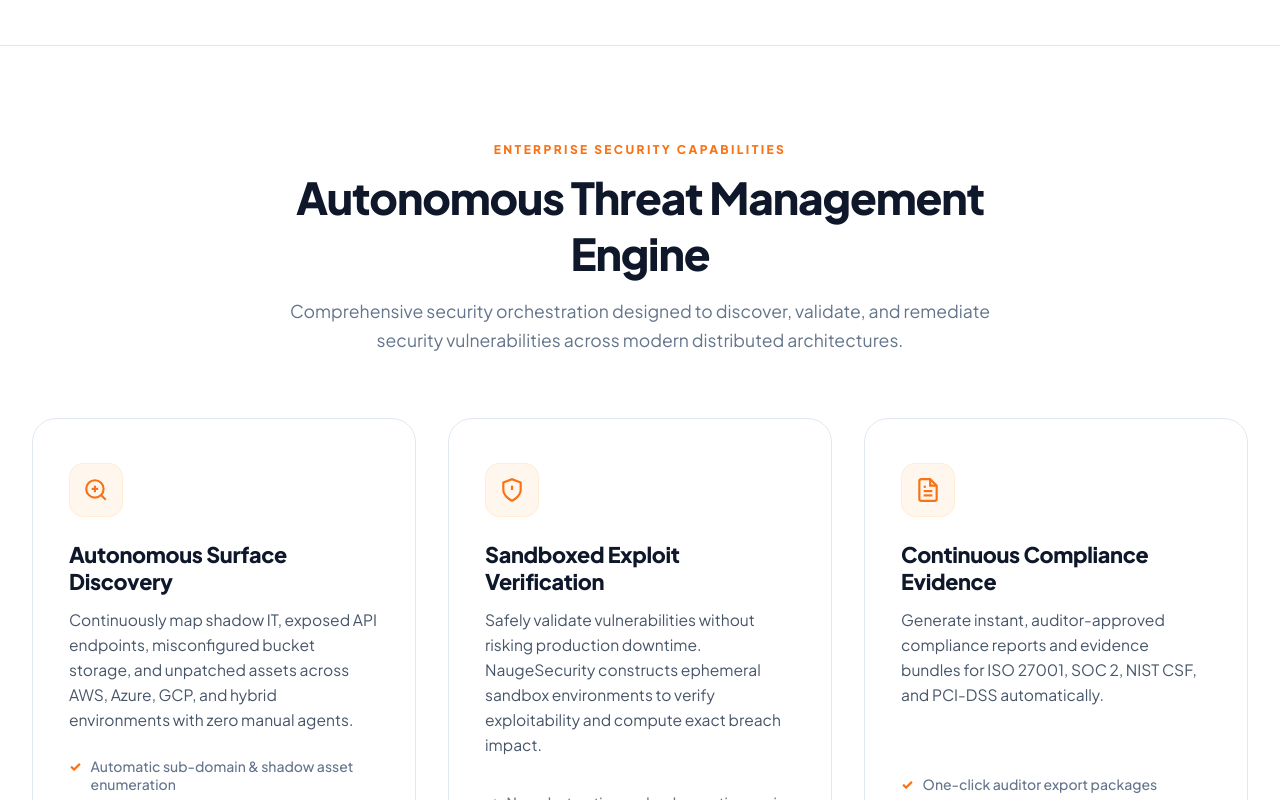
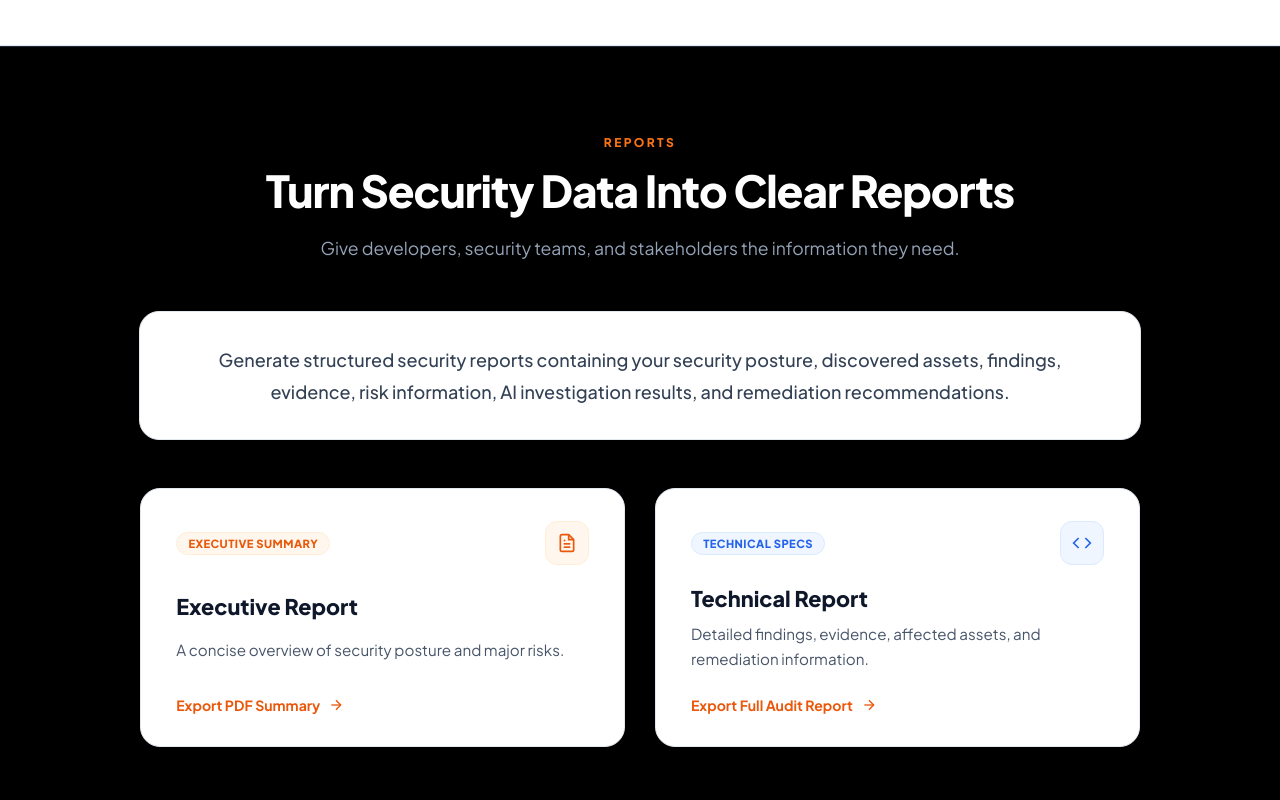
Before and after one commit to unknownmember4u/NaugeSecurity, a React (Vite) app in the folder frontend/: page / in a window 1280 px wide. Shown: the part 7440-8240 px from the top of the page. Built offline with nearby package versions, Linux system fonts and the light colour scheme.

Commit message:
section added : Reports

```diff
--- a/frontend/src/app/App.jsx
+++ b/frontend/src/app/App.jsx
@@ -1028,6 +1028,62 @@ export function App() {
             </div>
           </div>
 
+          {/* Reports Section (Solid Black BG with Crisp White Cards) */}
+          <div className="reports-section" id="reports">
+            <div className="ent-section-inner">
+              <div className="section-header">
+                <span className="section-eyebrow">REPORTS</span>
+                <h3 className="section-title">Turn Security Data Into Clear Reports</h3>
+                <p className="section-subtitle">
+                  Give developers, security teams, and stakeholders the information they need.
+                </p>
+              </div>
+
+              <div className="reports-main-card">
+                <p className="reports-body-text">
+                  Generate structured security reports containing your security posture, discovered assets, findings, evidence, risk information, AI investigation results, and remediation recommendations.
+                </p>
+              </div>
+
+              {/* Report Types Cards (Clean White Cards) */}
+              <div className="reports-types-grid">
+                <div className="report-type-card">
+                  <div className="report-card-top">
+                    <span className="report-badge badge-executive">Executive Summary</span>
+                    <div className="report-icon-box icon-exec">
+                      <svg viewBox="0 0 24 24" fill="none" stroke="currentColor" strokeWidth="2"><path d="M14 2H6a2 2 0 0 0-2 2v16a2 2 0 0 0 2 2h12a2 2 0 0 0 2-2V8z" /><polyline points="14 2 14 8 20 8" /><line x1="16" y1="13" x2="8" y2="13" /><line x1="16" y1="17" x2="8" y2="17" /><polyline points="10 9 9 9 8 9" /></svg>
+                    </div>
+                  </div>
+                  <h4 className="report-card-title">Executive Report</h4>
+                  <p className="report-card-desc">
+                    A concise overview of security posture and major risks.
+                  </p>
+                  <div className="report-card-action">
+                    <span>Export PDF Summary</span>
+                    <svg viewBox="0 0 24 24" fill="none" stroke="currentColor" strokeWidth="2"><line x1="5" y1="12" x2="19" y2="12" /><polyline points="12 5 19 12 12 19" /></svg>
+                  </div>
+                </div>
+
+                <div className="report-type-card">
+                  <div className="report-card-top">
+                    <span className="report-badge badge-technical">Technical Specs</span>
+                    <div className="report-icon-box icon-tech">
+                      <svg viewBox="0 0 24 24" fill="none" stroke="currentColor" strokeWidth="2"><polyline points="16 18 22 12 16 6" /><polyline points="8 6 2 12 8 18" /></svg>
+                    </div>
+                  </div>
+                  <h4 className="report-card-title">Technical Report</h4>
+                  <p className="report-card-desc">
+                    Detailed findings, evidence, affected assets, and remediation information.
+                  </p>
+                  <div className="report-card-action">
+                    <span>Export Full Audit Report</span>
+                    <svg viewBox="0 0 24 24" fill="none" stroke="currentColor" strokeWidth="2"><line x1="5" y1="12" x2="19" y2="12" /><polyline points="12 5 19 12 12 19" /></svg>
+                  </div>
+                </div>
+              </div>
+            </div>
+          </div>
+
           {/* Core Platform Capabilities Grid */}
           <div className="ent-section" id="features">
             <div className="section-header">
--- a/frontend/src/styles/background.css
+++ b/frontend/src/styles/background.css
@@ -3000,3 +3000,198 @@ body,
   background: #f0fdf4;
   border: 1px solid #dcfce7;
 }
+
+/* --------------------------------------------------------------------------
+   Reports Section (Solid High-Contrast Black Background with White Cards)
+   -------------------------------------------------------------------------- */
+.reports-section {
+  width: 100% !important;
+  max-width: 100% !important;
+  background: #000000 !important;
+  color: #ffffff;
+  padding: 5.5rem 2rem;
+  border-top: 1px solid #1e293b;
+  border-bottom: 1px solid #1e293b;
+  box-shadow: none !important;
+  margin: 0 !important;
+  position: relative;
+  z-index: 2;
+  box-sizing: border-box;
+}
+
+.reports-section .ent-section-inner {
+  max-width: 1280px;
+  margin: 0 auto;
+}
+
+.reports-section .section-header {
+  text-align: center;
+  max-width: 780px;
+  margin: 0 auto 3rem;
+}
+
+.reports-section .section-eyebrow {
+  color: #f97316;
+  font-weight: 800;
+  letter-spacing: 0.2em;
+  font-size: 0.75rem;
+  margin-bottom: 0.75rem;
+}
+
+.reports-section .section-title {
+  color: #ffffff;
+  font-size: clamp(2rem, 3.5vw, 2.75rem);
+  font-weight: 800;
+  letter-spacing: -0.025em;
+  margin: 0 0 1rem;
+  text-shadow: 0 2px 10px rgba(0, 0, 0, 0.9);
+}
+
+.reports-section .section-subtitle {
+  color: #94a3b8;
+  font-size: 1.1rem;
+  line-height: 1.65;
+}
+
+.reports-main-card {
+  background: #ffffff;
+  border: 1px solid #e2e8f0;
+  border-radius: 20px;
+  padding: 2rem 2.5rem;
+  max-width: 920px;
+  margin: 0 auto 3rem;
+  text-align: center;
+  box-shadow: 0 4px 20px rgba(0, 0, 0, 0.15);
+}
+
+.reports-body-text {
+  font-size: 1.125rem;
+  color: #334155;
+  line-height: 1.75;
+  font-weight: 500;
+  margin: 0;
+}
+
+/* Report Types Grid (Clean White Cards) */
+.reports-types-grid {
+  display: grid;
+  grid-template-columns: repeat(2, 1fr);
+  gap: 1.85rem;
+  max-width: 1000px;
+  margin: 0 auto;
+}
+
+@media (max-width: 768px) {
+  .reports-types-grid {
+    grid-template-columns: 1fr;
+  }
+}
+
+.report-type-card {
+  background: #ffffff;
+  border: 1px solid #e2e8f0;
+  border-radius: 20px;
+  padding: 2rem 2.2rem;
+  transition: all 0.25s cubic-bezier(0.16, 1, 0.3, 1);
+  box-shadow: 0 2px 14px rgba(0, 0, 0, 0.12);
+  display: flex;
+  flex-direction: column;
+  justify-content: space-between;
+  text-align: left;
+}
+
+.report-type-card:hover {
+  background: #ffffff;
+  border-color: #fdba74;
+  box-shadow: 0 12px 32px rgba(249, 115, 22, 0.18);
+  transform: translateY(-4px);
+}
+
+.report-card-top {
+  display: flex;
+  align-items: center;
+  justify-content: space-between;
+  margin-bottom: 1.2rem;
+}
+
+.report-badge {
+  font-size: 0.7rem;
+  font-weight: 800;
+  padding: 0.22rem 0.7rem;
+  border-radius: 999px;
+  letter-spacing: 0.04em;
+  text-transform: uppercase;
+}
+
+.badge-executive {
+  color: #ea580c;
+  background: #fff7ed;
+  border: 1px solid #ffedd5;
+}
+
+.badge-technical {
+  color: #2563eb;
+  background: #eff6ff;
+  border: 1px solid #dbeafe;
+}
+
+.report-icon-box {
+  width: 42px;
+  height: 42px;
+  border-radius: 12px;
+  display: flex;
+  align-items: center;
+  justify-content: center;
+}
+
+.icon-exec {
+  background: #fff7ed;
+  border: 1px solid #ffedd5;
+  color: #ea580c;
+}
+
+.icon-tech {
+  background: #eff6ff;
+  border: 1px solid #dbeafe;
+  color: #2563eb;
+}
+
+.report-icon-box svg {
+  width: 20px;
+  height: 20px;
+}
+
+.report-card-title {
+  font-size: 1.35rem;
+  font-weight: 800;
+  color: #0f172a;
+  margin: 0 0 0.6rem;
+  line-height: 1.3;
+}
+
+.report-card-desc {
+  font-size: 0.95rem;
+  color: #475569;
+  line-height: 1.6;
+  margin: 0 0 1.6rem;
+}
+
+.report-card-action {
+  display: flex;
+  align-items: center;
+  gap: 0.5rem;
+  font-size: 0.88rem;
+  font-weight: 700;
+  color: #ea580c;
+  transition: color 0.2s ease;
+}
+
+.report-card-action svg {
+  width: 16px;
+  height: 16px;
+  transition: transform 0.2s ease;
+}
+
+.report-type-card:hover .report-card-action svg {
+  transform: translateX(4px);
+}
```
Also changed, not shown: 5 other files (tests, documents, lock files or other folders).
